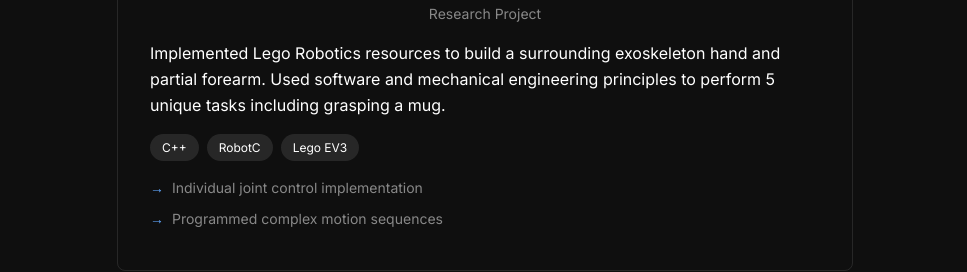
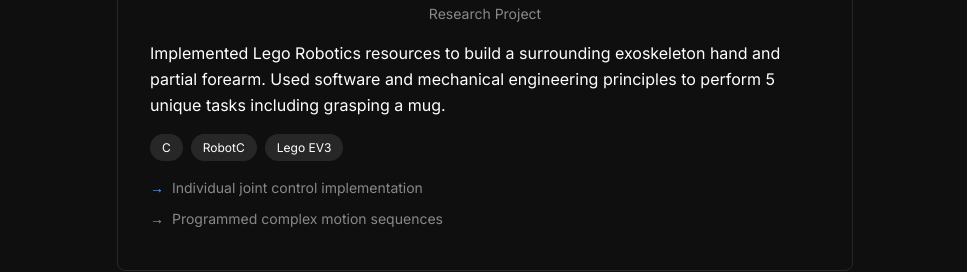
Before and after one commit to adiprasadd/portfolio, a React (Create React App) app: page / in a window 1280 px wide. Shown: the part 3600-3872 px from the top of the page, without its empty margins (155-1122 px from the left). Built offline with nearby package versions, Linux system fonts and the light colour scheme.

Commit message:
finished editing projects

```diff
--- a/src/components/Projects.js
+++ b/src/components/Projects.js
@@ -44,7 +44,7 @@ function Projects() {
       link: "https://github.com/adiprasadd",
       subtitle: "Research Project",
       description: "Implemented Lego Robotics resources to build a surrounding exoskeleton hand and partial forearm. Used software and mechanical engineering principles to perform 5 unique tasks including grasping a mug.",
-      tech: ["C++", "RobotC", "Lego EV3"],
+      tech: ["C", "RobotC", "Lego EV3"],
       achievements: [
         "Individual joint control implementation",
         "Programmed complex motion sequences"
```
